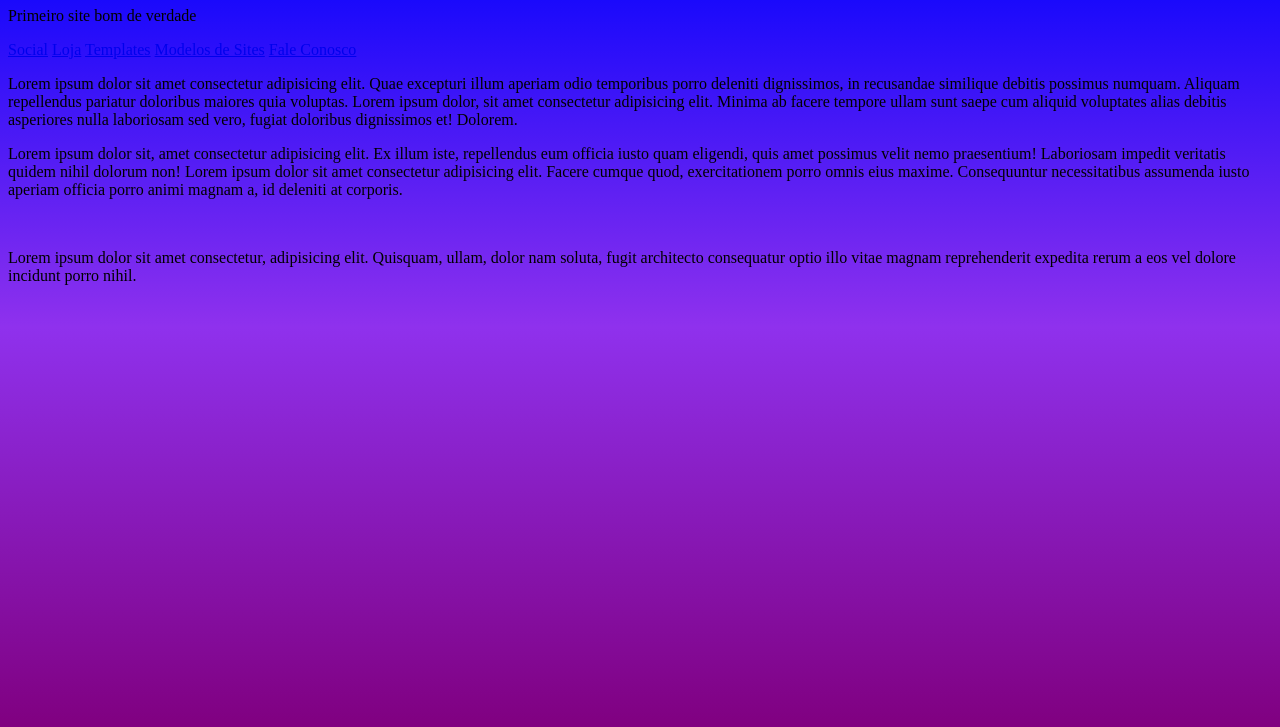
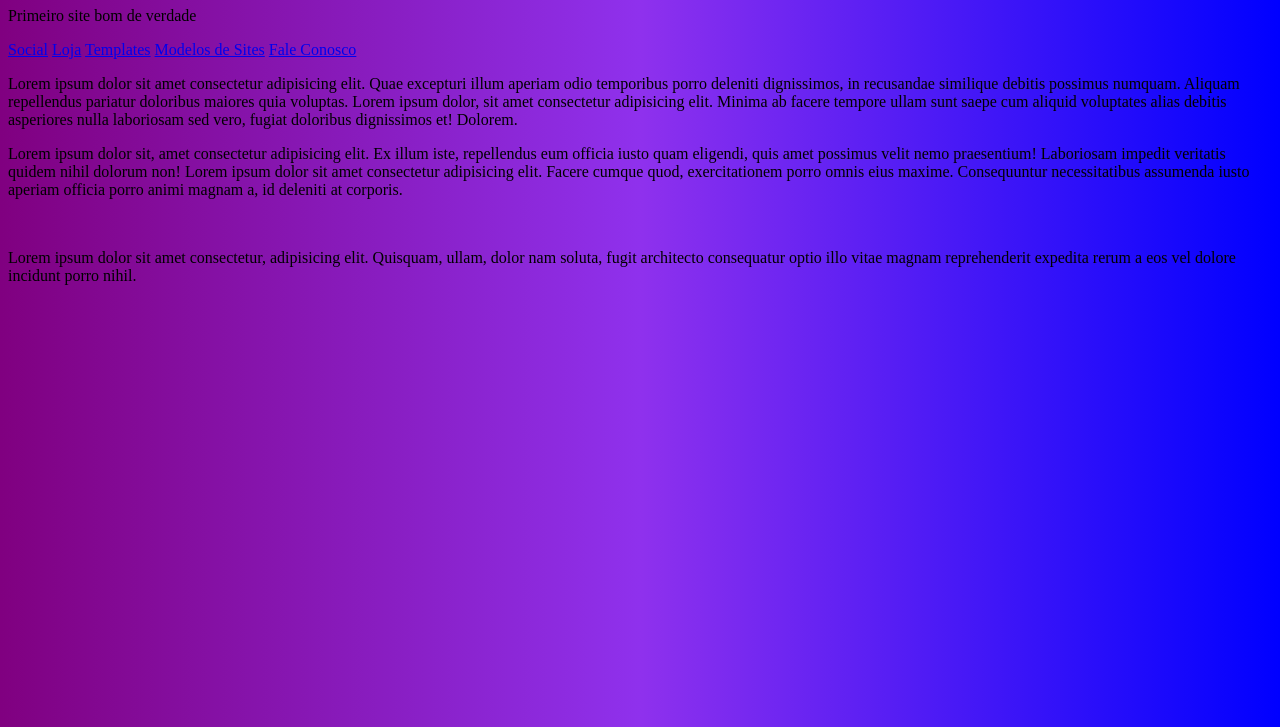
Before and after one commit to AndreFonsecaFontes/Meus_modelos, a plain HTML site: page Testes/teste001.html in a window 1280 px wide. Shown: the part 73-800 px from the top of the page. Drawn offline with Linux system fonts and the light colour scheme; files that its build step writes are made by us from their sources.

Commit message:
Update style.css

```diff
--- a/Testes/style/style.css
+++ b/Testes/style/style.css
@@ -2,6 +2,6 @@
 
 body{
 
-    background-image: linear-gradient(to top, purple,rgb(143, 49, 237), blue);
+    background-image: linear-gradient(to right, purple,rgb(143, 49, 237), blue);
     background-attachment: fixed;
 }
```
